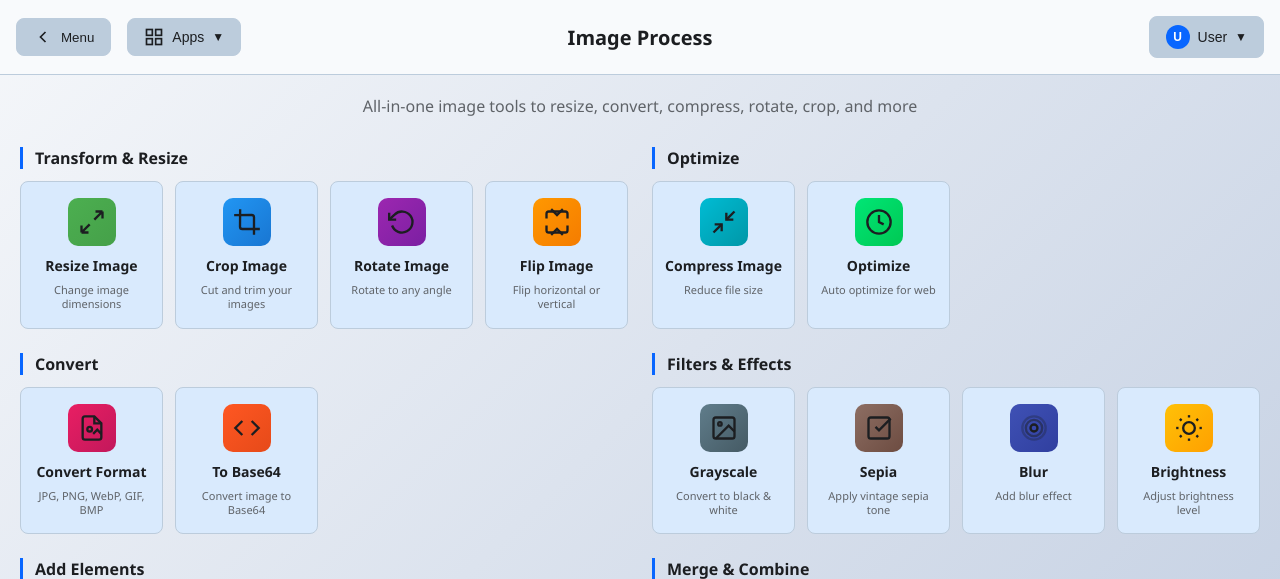
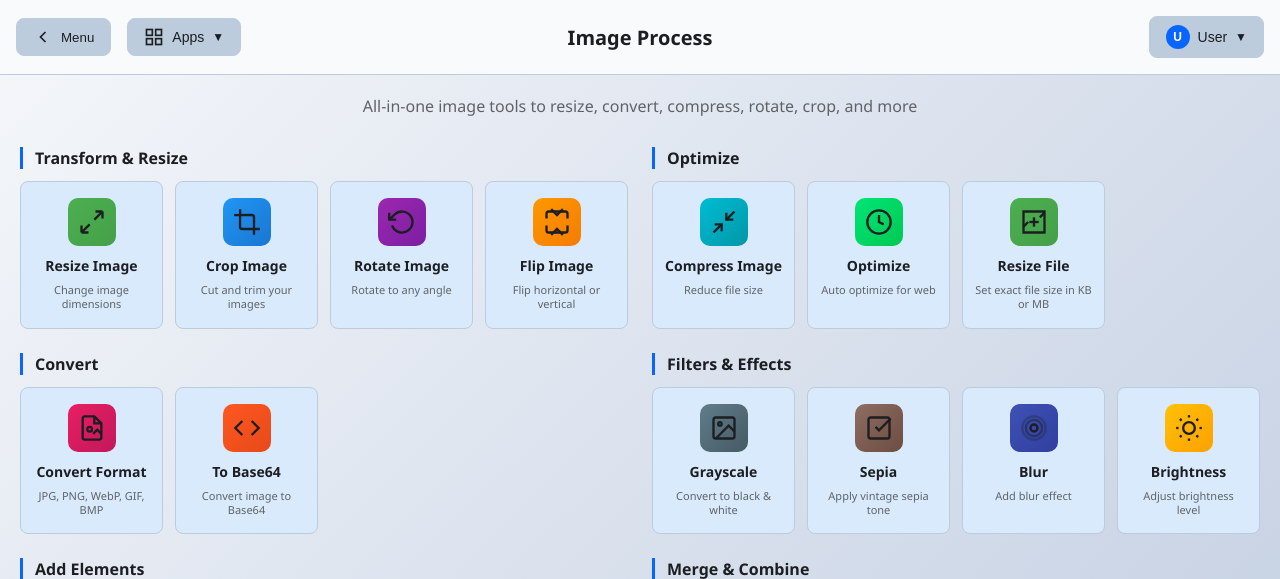
Before and after one commit to witanage/TheWebHook, a Flask app: template templates/image-process.html in a window 1280 px wide. Shown: the top 579 px of the page. Run offline with Flask 3, Linux system fonts and the light colour scheme; the template is opened without the code that fills it, so the values that code supplies are empty; some libraries are stand-ins or nearby versions.

Commit message:
Image process app issue fix

```diff
--- a/static/js/image-process.js
+++ b/static/js/image-process.js
@@ -118,6 +118,13 @@ const toolConfig = {
         accept: 'image/*',
         multiple: true,
         btnText: 'Stitch Images'
+    },
+    'resize-file': {
+        title: 'Resize File',
+        description: 'Increase or decrease image to an exact target file size',
+        accept: 'image/*',
+        multiple: false,
+        btnText: 'Resize Image'
     }
 };
 
@@ -210,6 +217,8 @@ function setupDragDrop() {
 function handleFileSelect(e) {
     const files = Array.from(e.target.files);
     handleFiles(files);
+    // Reset file input to allow selecting the same file again
+    e.target.value = '';
 }
 
 function handleFiles(files) {
@@ -232,6 +241,15 @@ function handleFiles(files) {
 
     updateFileList();
     document.getElementById('processActions').style.display = 'block';
+
+    // Update resize-file current size display if applicable
+    if (currentTool === 'resize-file' && uploadedFiles.length > 0) {
+        const currentFileSizeEl = document.getElementById('currentFileSize');
+        if (currentFileSizeEl) {
+            currentFileSizeEl.textContent = formatFileSize(uploadedFiles[0].size);
+            updateResizeDirection();
+        }
+    }
 }
 
 function updateFileList() {
@@ -281,6 +299,19 @@ function removeFile(index) {
     if (uploadedFiles.length === 0) {
         document.getElementById('processActions').style.display = 'none';
         hidePreview();
+    }
+
+    // Update resize-file current size if applicable
+    if (currentTool === 'resize-file') {
+        const currentFileSizeEl = document.getElementById('currentFileSize');
+        if (currentFileSizeEl) {
+            if (uploadedFiles.length > 0) {
+                currentFileSizeEl.textContent = formatFileSize(uploadedFiles[0].size);
+            } else {
+                currentFileSizeEl.textContent = 'No file uploaded';
+            }
+            updateResizeDirection();
+        }
     }
 }
 
@@ -524,6 +555,33 @@ function renderToolOptions(tool) {
             `;
             break;
 
+        case 'resize-file':
+            const currentSize = uploadedFiles.length > 0 ? formatFileSize(uploadedFiles[0].size) : 'No file uploaded';
+            optionsHTML += `
+                <h3>Target File Size</h3>
+                <div class="current-size-display">
+                    <div>
+                        <div class="size-label">Current file size</div>
+                        <div class="size-value" id="currentFileSize">${currentSize}</div>
+                    </div>
+                </div>
+                <div class="target-size-row">
+                    <div class="option-group">
+                        <label for="targetSize">Target Size</label>
+                        <input type="number" id="targetSize" class="option-input" placeholder="e.g. 500" min="1" step="1" oninput="updateResizeDirection()">
+                    </div>
+                    <div class="option-group">
+                        <label for="targetUnit">Unit</label>
+                        <select id="targetUnit" class="option-select" onchange="updateResizeDirection()">
+                            <option value="KB">KB</option>
+                            <option value="MB">MB</option>
+                        </select>
+                    </div>
+                </div>
+                <div id="resizeDirectionInfo" class="resize-direction-info"></div>
+            `;
+            break;
+
         default:
             optionsHTML = ''; // No options for basic filters like grayscale, sepia, optimize
             optionsContainer.style.display = 'none';
@@ -632,6 +690,8 @@ async function processImageByTool(file, tool) {
             return await addWatermark(img, file.name);
         case 'border':
             return await addBorder(img, file.name);
+        case 'resize-file':
+            return await resizeFile(img, file);
         case 'collage':
             // Collage needs all images at once
             return null;
@@ -1074,6 +1134,182 @@ async function stitchImages(images) {
     return { blob, fileName: 'stitched.png', preview: canvas.toDataURL() };
 }
 
+// ==================== Resize File ====================
+
+function updateResizeDirection() {
+    const info = document.getElementById('resizeDirectionInfo');
+    if (!info) return; // Element not rendered yet
+
+    const targetVal = parseFloat(document.getElementById('targetSize').value);
+    const unit = document.getElementById('targetUnit').value;
+
+    if (!uploadedFiles[0]) {
+        info.className = 'resize-direction-info error';
+        info.textContent = 'Please upload an image first';
+        info.style.display = 'block';
+        return;
+    }
+
+    if (!targetVal || targetVal <= 0) {
+        info.className = 'resize-direction-info';
+        info.style.display = 'none';
+        return;
+    }
+
+    const targetBytes = unit === 'MB' ? targetVal * 1024 * 1024 : targetVal * 1024;
+    const currentBytes = uploadedFiles[0].size;
+
+    if (targetBytes < 1024) {
+        info.className = 'resize-direction-info error';
+        info.textContent = 'Target size is too small. Minimum is 1 KB.';
+    } else if (targetBytes < currentBytes) {
+        const reduction = ((currentBytes - targetBytes) / currentBytes * 100).toFixed(1);
+        info.className = 'resize-direction-info decrease';
+        info.textContent = `File will be decreased by ${reduction}% (${formatFileSize(currentBytes)} → ${formatFileSize(targetBytes)})`;
+    } else if (targetBytes > currentBytes) {
+        const increase = ((targetBytes - currentBytes) / currentBytes * 100).toFixed(1);
+        info.className = 'resize-direction-info increase';
+        info.textContent = `File will be increased by ${increase}% (${formatFileSize(currentBytes)} → ${formatFileSize(targetBytes)})`;
+    } else {
+        info.className = 'resize-direction-info';
+        info.textContent = 'Target size matches current file size.';
+        info.style.display = 'block';
+    }
+}
+
+async function resizeFile(img, file) {
+    const targetVal = parseFloat(document.getElementById('targetSize').value);
+    const unit = document.getElementById('targetUnit').value;
+    const targetBytes = unit === 'MB' ? targetVal * 1024 * 1024 : targetVal * 1024;
+    const originalSize = file.size;
+
+    if (!targetVal || targetVal <= 0) {
+        throw new Error('Please enter a valid target size');
+    }
+
+    if (targetBytes < 1024) {
+        throw new Error('Target size is too small. Minimum is 1 KB.');
+    }
+
+    if (targetBytes < originalSize) {
+        // ========== DECREASE: Reduce quality and potentially dimensions ==========
+
+        let bestBlob = null;
+        let quality = 0.92;
+        let scaleFactor = 1.0;
+        const maxAttempts = 15;
+        let attempts = 0;
+
+        while (attempts < maxAttempts) {
+            attempts++;
+
+            const canvas = document.createElement('canvas');
+            canvas.width = Math.round(img.width * scaleFactor);
+            canvas.height = Math.round(img.height * scaleFactor);
+            const ctx = canvas.getContext('2d');
+            ctx.drawImage(img, 0, 0, canvas.width, canvas.height);
+
+            // Try JPEG format for better compression
+            const blob = await canvasToBlob(canvas, 'image/jpeg', quality);
+
+            if (blob.size <= targetBytes) {
+                bestBlob = blob;
+                // Try slightly higher quality if we have room
+                if (blob.size < targetBytes * 0.85 && quality < 0.92) {
+                    quality = Math.min(0.92, quality + 0.1);
+                    bestBlob = blob;
+                    continue;
+                }
+                break;
+            } else {
+                bestBlob = blob; // Keep as best so far
+                // Reduce quality
+                quality *= 0.75;
+                // If quality is very low, also reduce dimensions
+                if (quality < 0.3) {
+                    scaleFactor *= 0.85;
+                    quality = 0.7; // Reset quality when changing scale
+                }
+                if (quality < 0.1 || scaleFactor < 0.2) {
+                    break; // Prevent infinite loop
+                }
+            }
+        }
+
+        if (!bestBlob) {
+            throw new Error('Could not reduce the file to the target size. Try a larger target.');
+        }
+
+        const finalSize = bestBlob.size;
+        const withinTarget = finalSize <= targetBytes;
+        const resultName = withinTarget
+            ? `resized_${file.name.replace(/\\.[^.]+$/, '')}.jpg`
+            : `resized_closest_${file.name.replace(/\\.[^.]+$/, '')}.jpg`;
+
+        return {
+            blob: bestBlob,
+            fileName: resultName,
+            preview: URL.createObjectURL(bestBlob)
+        };
+
+    } else if (targetBytes > originalSize) {
+        // ========== INCREASE: Add metadata padding ==========
+
+        // Convert image to blob with high quality
+        const canvas = document.createElement('canvas');
+        canvas.width = img.width;
+        canvas.height = img.height;
+        const ctx = canvas.getContext('2d');
+        ctx.drawImage(img, 0, 0);
+
+        // Use PNG for lossless quality when increasing size
+        const baseBlob = await canvasToBlob(canvas, 'image/png', 1.0);
+        const currentSize = baseBlob.size;
+
+        if (currentSize >= targetBytes) {
+            return {
+                blob: baseBlob,
+                fileName: `resized_${file.name.replace(/\\.[^.]+$/, '')}.png`,
+                preview: URL.createObjectURL(baseBlob)
+            };
+        }
+
+        // Calculate padding needed
+        const paddingNeeded = targetBytes - currentSize;
+
+        // Create a new blob with padding (add metadata/comments)
+        // For PNG, we can add text chunks as metadata
+        const baseArray = new Uint8Array(await baseBlob.arrayBuffer());
+        const paddedArray = new Uint8Array(targetBytes);
+
+        // Copy original image data
+        paddedArray.set(baseArray, 0);
+
+        // Fill remaining space with comment data (null bytes are safe for PNG)
+        // PNG allows for ancillary chunks that viewers will ignore
+        for (let i = currentSize; i < targetBytes; i++) {
+            paddedArray[i] = 0x00; // Null padding
+        }
+
+        const paddedBlob = new Blob([paddedArray], { type: 'image/png' });
+
+        return {
+            blob: paddedBlob,
+            fileName: `resized_${file.name.replace(/\\.[^.]+$/, '')}.png`,
+            preview: URL.createObjectURL(paddedBlob)
+        };
+
+    } else {
+        // Target matches current size
+        const blob = file;
+        return {
+            blob,
+            fileName: file.name,
+            preview: URL.createObjectURL(blob)
+        };
+    }
+}
+
 // ==================== Helper Functions ====================
 
 function canvasToBlob(canvas, type = 'image/png', quality = 0.92) {
--- a/templates/image-process.html
+++ b/templates/image-process.html
@@ -125,6 +125,20 @@
                         </div>
                         <h4>Optimize</h4>
                         <p>Auto optimize for web</p>
+                    </div>
+
+                    <div class="tool-card" onclick="selectTool('resize-file')">
+                        <div class="tool-icon resize-icon">
+                            <svg xmlns="http://www.w3.org/2000/svg" width="32" height="32" viewBox="0 0 24 24" fill="none" stroke="currentColor" stroke-width="2">
+                                <path d="M21 3H3v18h18V3z"/>
+                                <path d="M12 8v8"/>
+                                <path d="M8 12h8"/>
+                                <path d="M3 16l4-4"/>
+                                <path d="M17 8l4-4"/>
+                            </svg>
+                        </div>
+                        <h4>Resize File</h4>
+                        <p>Set exact file size in KB or MB</p>
                     </div>
                 </div>
             </div>
```
Also changed, not shown: static/css/image-process-styles.css (+70 -0 lines).
